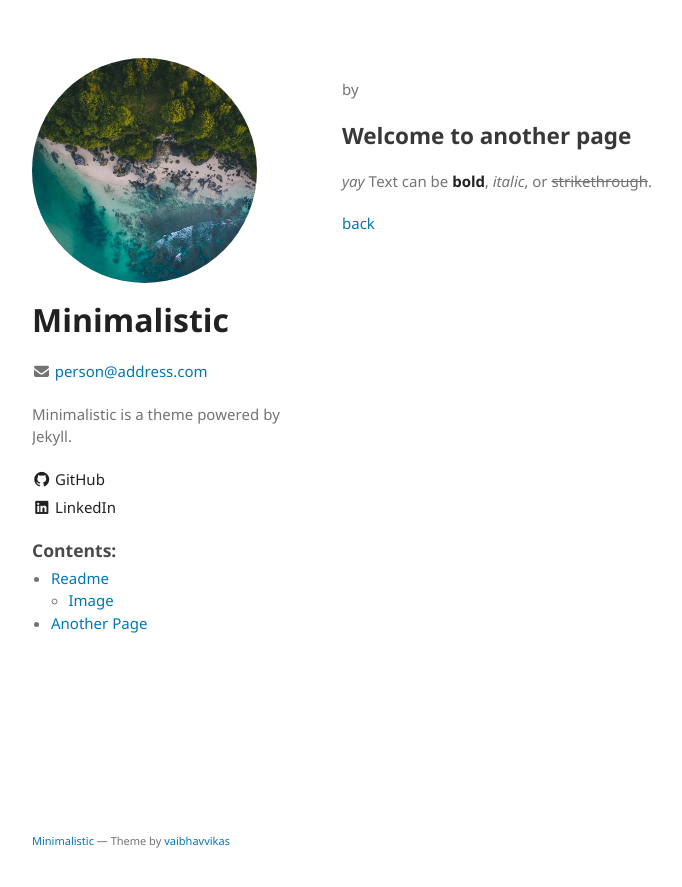
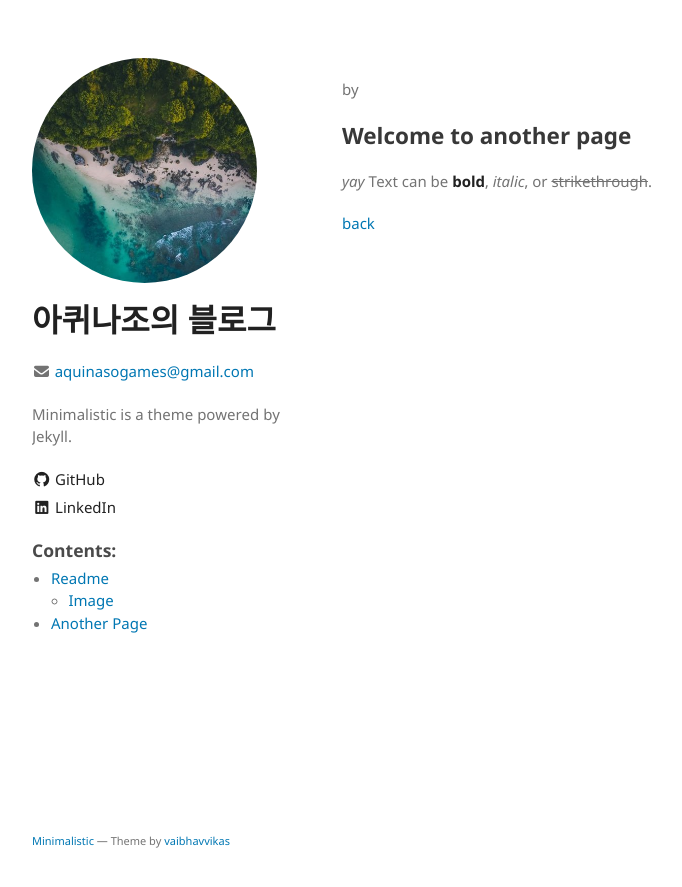
Before and after one commit to aquinaso/aquinaso.github.io, a Jekyll site: the page built from another-page.md, in a window 1280 px wide. Shown: the top 887 px of the page, without its empty margins (178-860 px from the left). Built offline with Jekyll 4.4.1, drawn with Linux system fonts in a browser that asks for light colours.

Commit message:
'configuration_settings'

```diff
--- a/404.html
+++ b/404.html
@@ -21,5 +21,5 @@ layout: default
   <h1>404</h1>
 
   <p><strong>Page not found :(</strong></p>
-  <p>The requested page could not be found.</p>
+  <p>요청하신 페이지는 만들어지지 않았거나, 준비중인 페이지입니다. 관련하여 문의가 있으신 경우 이메일을 통해 문의해 주세요.</p>
 </div>
--- a/_config.yml
+++ b/_config.yml
@@ -1,8 +1,8 @@
-title: Minimalistic
+title: 아퀴나조의 블로그
 logo: /assets/img/logo.jpg
-email: person@address.com
+email: aquinasogames@gmail.com
 description: Minimalistic is a theme powered by Jekyll.
-favicon: true
+favicon: false
 color-scheme: auto
 
 plugins:
```
